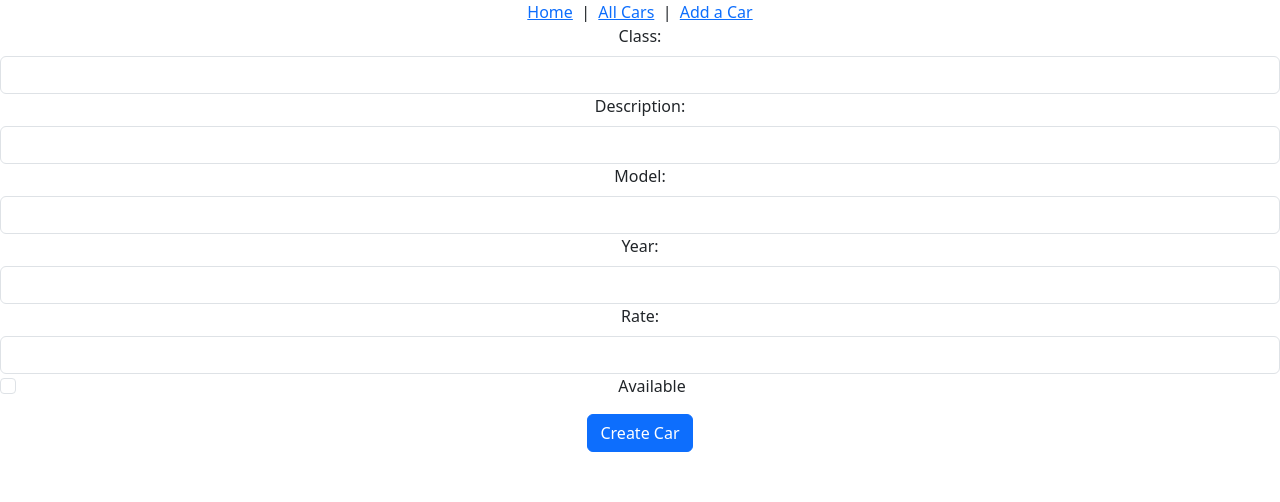
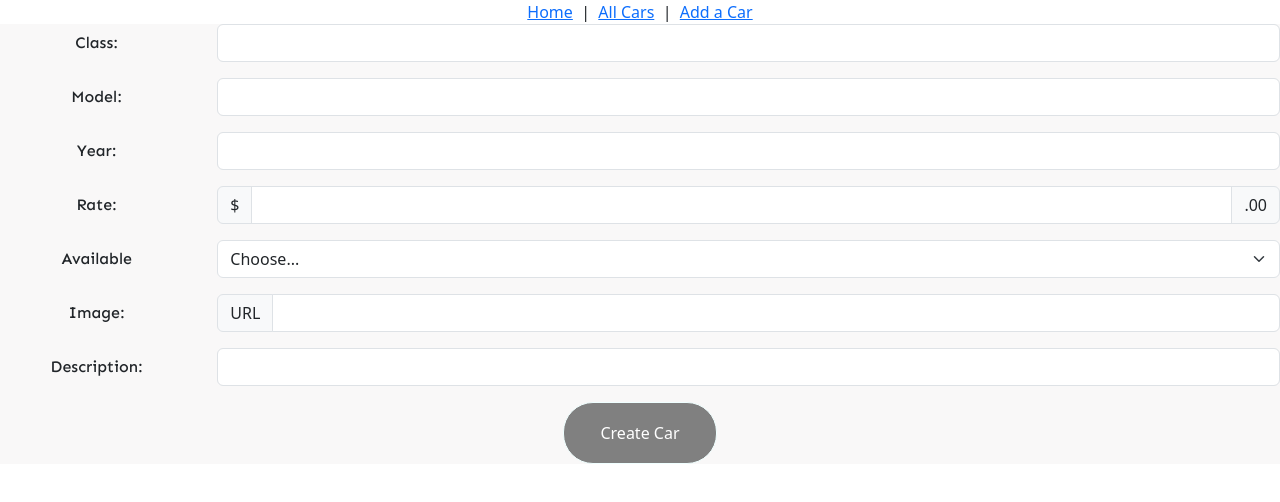
Before and after one commit to jbarcs92/car-rental, a React (Create React App) app: page /cars/new in a window 1280 px wide. Shown: the top 502 px of the page. Built offline with nearby package versions, Linux system fonts and the light colour scheme.

Commit message:
styled Form

```diff
--- /dev/null
+++ b/src/components/CarForm/CarForm.css
@@ -0,0 +1,22 @@
+form {
+    /* form styles */
+    background-color:#f9f8f8;
+  }
+
+  .form-label {
+    /* label styles */
+    font-family: 'Sen', sans-serif;
+  }
+
+  .form-control {
+    /* input styles */
+  }
+
+  #formHorizontalModel {
+    /* model input styles */
+  }
+
+  form button[type="submit"] {
+    /* submit button styles */
+    border-color: azure;
+  }
--- a/src/components/CarForm/CarForm.jsx
+++ b/src/components/CarForm/CarForm.jsx
@@ -1,19 +1,20 @@
-import { useState } from 'react';
-import { Form, Button } from 'react-bootstrap';
+import { useEffect, useState } from "react";
+import { Form, Button, InputGroup, Row, Col } from "react-bootstrap";
+import "./CarForm.css";
 
 const CarForm = ({ onCarCreated }) => {
   const [formData, setFormData] = useState({
-      carClass: '',
-      description: '',
-      model: '',
-      year: '',
-      rate: '',
+    carClass: "",
+    model: "",
+    year: "",
+    rate: "",
     available: false,
+    description: "",
   });
 
   const handleChange = (e) => {
     const { name, value, type, checked } = e.target;
-      const inputVal = type === 'checkbox' ? checked : value;
+    const inputVal = type === "checkbox" ? checked : value;
     setFormData((prevFormData) => ({
       ...prevFormData,
       [name]: inputVal,
@@ -23,109 +24,162 @@ const CarForm = ({ onCarCreated }) => {
   const handleSubmit = (e) => {
     e.preventDefault();
     // Send the form data to the server to create a new car
-      fetch('/api/cars', {
-        method: 'POST',
+    fetch("/api/cars", {
+      method: "POST",
       headers: {
-          'Content-Type': 'application/json',
+        "Content-Type": "application/json",
       },
       body: JSON.stringify(formData),
     })
       .then((response) => response.json())
       .then((data) => {
-          console.log('New car created:', data);
+        console.log("New car created:", data);
         onCarCreated(data);
         setFormData({
-            carClass: '',
-            description: '',
-            model: '',
-            year: '',
-            rate: '',
+          carClass: "",
+          model: "",
+          year: "",
+          rate: "",
           available: false,
+          description: "",
         });
       })
-        .catch((error) => console.error('Error creating car:', error));
+      .catch((error) => console.error("Error creating car:", error));
   };
 
   return (
+    <Row>
+      <style>
+  @import url('https://fonts.googleapis.com/css2?family=Sen:wght@500&display=swap');
+</style>
       <Form onSubmit={handleSubmit}>
-          <Form.Group>
-          <Form.Label>
+        <Form.Group as={Row} className="mb-3" controlId="formHorizontalClass">
+          <Form.Label column sm={2}>
             Class:
           </Form.Label>
+          <Col sm={10}>
             <Form.Control
               type="text"
               name="carClass"
               value={formData.carClass}
               onChange={handleChange}
             />
+          </Col>
         </Form.Group>
 
-          <Form.Group>
-          <Form.Label>
+        <Form.Group as={Row} className="mb-3" controlId="formHorizontalModel">
+          <Form.Label column sm={2}>
+            Model:
+          </Form.Label>
+          <Col sm={10}>
+            <Form.Control
+              type="text"
+              name="model"
+              value={formData.model}
+              onChange={handleChange}
+            />
+          </Col>
+        </Form.Group>
+
+        <Form.Group as={Row} className="mb-3" controlId="formHorizontalYear">
+          <Form.Label column sm={2}>
+            Year:
+          </Form.Label>
+          <Col sm={10}>
+            <Form.Control
+              type="text"
+              name="year"
+              value={formData.year}
+              onChange={handleChange}
+            />
+          </Col>
+        </Form.Group>
+
+        <Form.Group as={Row} className="mb-3" controlId="formHorizontalRate">
+          <Form.Label column sm={2}>
+            Rate:
+          </Form.Label>
+          <Col sm={10}>
+            <InputGroup>
+              <InputGroup.Text>$</InputGroup.Text>
+              <Form.Control
+                type="text"
+                name="rate"
+                value={formData.rate}
+                onChange={handleChange}
+              />
+              <InputGroup.Text>.00</InputGroup.Text>
+            </InputGroup>
+          </Col>
+        </Form.Group>
+
+        <Form.Group
+          as={Row}
+          className="mb-3"
+          controlId="formHorizontalAvailable"
+        >
+          <Form.Label column sm={2}>
+            Available
+          </Form.Label>
+          <Col sm={10}>
+            <Form.Select
+              // value={available}
+              onChange={handleChange}
+            >
+              <option>Choose...</option>
+              <option value="Yes">Yes</option>
+              <option value="No">No</option>
+            </Form.Select>
+          </Col>
+        </Form.Group>
+
+        <Form.Group as={Row} className="mb-3" controlId="formHorizontalImage">
+          <Form.Label column sm={2}>
+            Image:
+          </Form.Label>
+          <Col sm={10}>
+            <InputGroup>
+              <InputGroup.Text>URL</InputGroup.Text>
+              <Form.Control
+                type="text"
+                name="image"
+                value={formData.image}
+                onChange={handleChange}
+              />
+            </InputGroup>
+          </Col>
+        </Form.Group>
+
+        <Form.Group
+          as={Row}
+          className="mb-3"
+          controlId="formHorizontalDescription"
+        >
+          <Form.Label column sm={2}>
             Description:
           </Form.Label>
+          <Col sm={10}>
             <Form.Control
               type="text"
               name="description"
               value={formData.description}
               onChange={handleChange}
             />
+          </Col>
         </Form.Group>
 
-          <Form.Group>
-          <Form.Label>
-            Model:
-            </Form.Label>
-            <Form.Control
-              type="text"
-              name="model"
-              value={formData.model}
-              onChange={handleChange}
-            />
-          </Form.Group>
-
-          <Form.Group>
-          <Form.Label>
-            Year:
-            </Form.Label>
-            <Form.Control
-              type="text"
-              name="year"
-              value={formData.year}
-              onChange={handleChange}
-            />
-          </Form.Group>
-
-          <Form.Group>
-          <Form.Label>
-            Rate:
-            </Form.Label>
-            <Form.Control
-              type="text"
-              name="rate"
-              value={formData.rate}
-              onChange={handleChange}
-            />
-          </Form.Group>
-
-            <Form.Group className="mb-3" controlId="formBasicCheckbox">
-            <Form.Check
-              name="available"
-              // checked={available}
-              onChange={handleChange}
-              type="checkbox"
-              label="Available"
-            />
-          </Form.Group>
-
-
-         <Button variant="primary" type="submit">
+        <Button variant="primary"
+          style={{
+            backgroundColor: 'gray',
+            borderRadius: 30,
+            padding: '18px 36px'
+          }}
+        type="submit">
           Create Car
         </Button>
       </Form>
-
+    </Row>
   );
-  }
-
+};
 
 export default CarForm;
--- a/src/index.js
+++ b/src/index.js
@@ -4,6 +4,7 @@ import { BrowserRouter as Router } from 'react-router-dom';
 import './index.css';
 import App from './Pages/App/App';
 import 'bootstrap/dist/css/bootstrap.min.css';
+
 
 const root = ReactDOM.createRoot(document.getElementById('root'));
 root.render(
```
Lines whose indentation alone changed are shown as unchanged.
